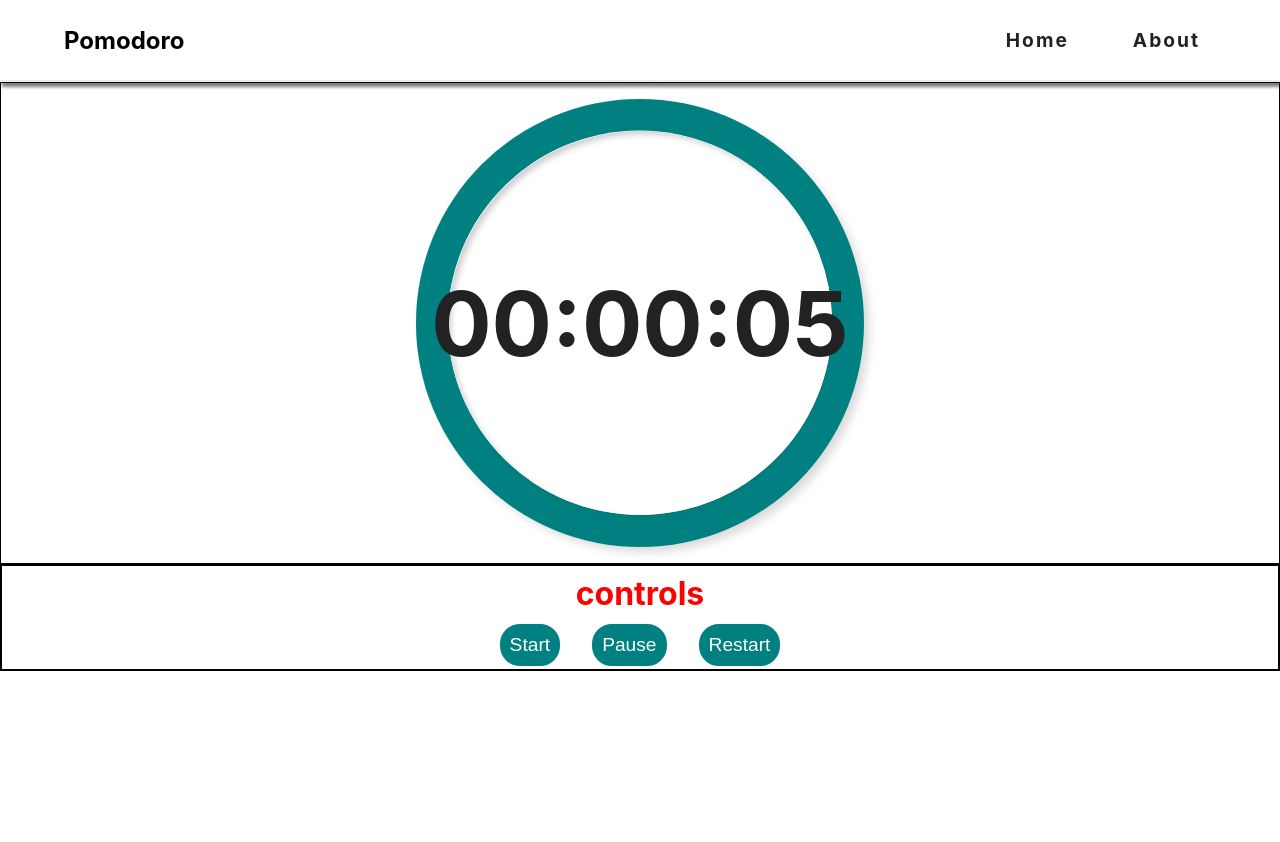
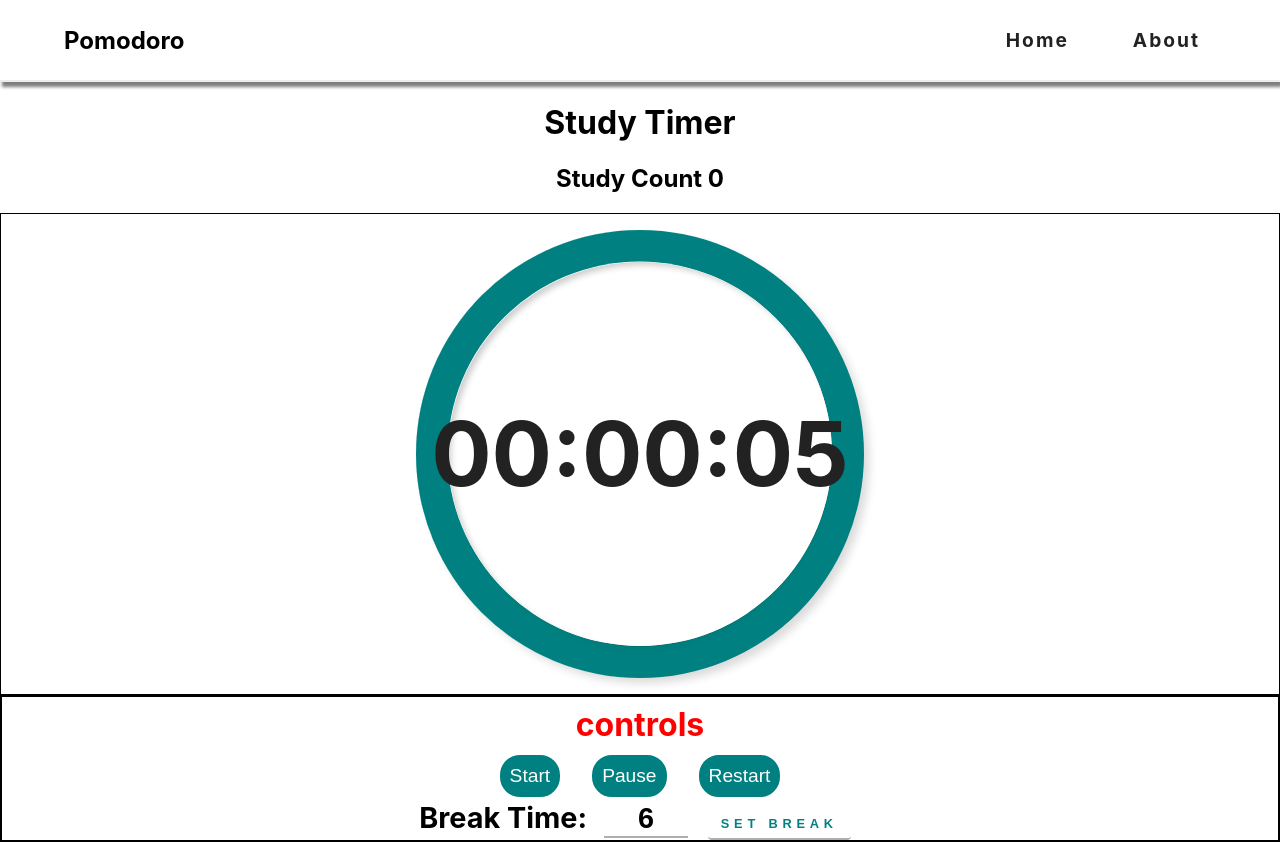
Before and after one commit to JMChurchill/Pomodoro-react-app, a React (Create React App) app in the folder pomodoro-timer/: page / in a window 1280 px wide. Before the commit the page ends 800 px from the top, so only its background shows below. Built offline with nearby package versions, Linux system fonts and the light colour scheme.

Commit message:
Added set break time

```diff
--- a/pomodoro-timer/src/Components/ControlBar.js
+++ b/pomodoro-timer/src/Components/ControlBar.js
@@ -1,4 +1,4 @@
-import React from "react";
+import React, { useState } from "react";
 // import PropTypes from "prop-types";
 
 const ControlBar = ({
@@ -7,21 +7,52 @@ const ControlBar = ({
   resetTimer,
   isAlarm,
   cancelAlarm,
+  breakTime,
+  setBreakTime,
+  startBreak,
 }) => {
+  const [mins, setMins] = useState(breakTime);
+
   const stopAlarm = () => {
     cancelAlarm(false);
     resetTimer();
   };
+  const beginBreak = () => {
+    cancelAlarm(false);
+    startBreak();
+  };
+  const setBTime = (e) => {
+    e.preventDefault();
+    console.log("set break time");
+    console.log("minutes ====== " + mins);
+    setBreakTime(mins);
+  };
   return (
     <div className="control-bar">
       {isAlarm ? (
-        <button onClick={stopAlarm}>Stop</button>
+        <>
+          <button onClick={stopAlarm}>Stop</button>
+          <button onClick={beginBreak}>Start Break</button>
+        </>
       ) : (
         <>
           <h2>controls</h2>
           <button onClick={startTimer}>Start</button>
           <button onClick={stopTimer}>Pause</button>
           <button onClick={resetTimer}>Restart</button>
+          {/* <p>Study Time: </p> */}
+          <form className="break-input" onSubmit={setBTime}>
+            <label for="fminutes">Break Time: </label>
+            <input
+              type="numbers"
+              name="minutes"
+              id="fminutes"
+              onChange={(e) => setMins(e.target.value.replace(/\D/, ""))}
+              value={mins}
+              className="minutes-input"
+            ></input>
+            <input type="submit" value="Set Break" className="btn" />
+          </form>
         </>
       )}
     </div>
--- a/pomodoro-timer/src/Components/Timer.js
+++ b/pomodoro-timer/src/Components/Timer.js
@@ -9,6 +9,8 @@ const Timer = ({
   setIsAlarmSound,
   completeTimers,
   startTime,
+  isBreakTimer,
+  breakTime,
 }) => {
   // const theT = time;
   // console.log(time);
@@ -45,12 +47,22 @@ const Timer = ({
   if (time !== null) {
     console.log(time);
     formattedTime = secondsToHms(time);
-    // console.log("start" + startTime);
-    let per = time / startTime;
+    //Update progress wheel
+    let per;
+    if (isBreakTimer) {
+      // console.log("breakTimer active");
+      per = time / breakTime;
+    } else {
+      // console.log("breakTimer inactive");
+      per = time / startTime;
+    }
     let rotate = 360 - per * 360;
     // console.log("percentage gone: " + per + "\nrotate: " + rotate);
     const halfCircles = document.querySelectorAll(".half-circle");
     const halfCircleTop = document.querySelector(".half-circle-top");
+    // if (isBreakTimer) {
+    //   halfCircleTop.style.backgroundColor = "grey";
+    // }
     // console.log(halfCircles);
     halfCircles.forEach((cir) => {
       cir.style.transform = `rotate(${rotate}deg)`;
--- a/pomodoro-timer/src/index.css
+++ b/pomodoro-timer/src/index.css
@@ -152,6 +152,23 @@ Controlbar
 .control-bar button:hover {
   background-color: rgb(32, 212, 212);
   border: 2px solid rgb(32, 212, 212);
+}
+
+.control-bar form,
+input {
+  /* color: red; */
+  font-weight: bold;
+  font-size: 1.8rem;
+  text-align: center;
+}
+.control-bar input {
+  width: 5rem;
+  border: white;
+  border-bottom: solid 2px var(--darkGrey);
+  margin: 0 10px;
+}
+.control-bar form .btn {
+  width: auto;
 }
 
 /*
--- a/pomodoro-timer/src/pages/Home.js
+++ b/pomodoro-timer/src/pages/Home.js
@@ -14,6 +14,9 @@ const Home = () => {
   const [time, setTime] = useState(() => startTime);
   const [isAlarm, setIsAlarm] = useState(false);
   const [completeTimers, setCompleteTimers] = useState(0);
+  const [breakTime, setBreakTime] = useState(6);
+  const [isBreakTimer, setIsBreakTimer] = useState(false);
+  const [studyCount, setStudyCount] = useState(0);
   // const [interval, setSInterval] = useState(null);
   const audio = new Audio(alarm);
 
@@ -73,10 +76,24 @@ const Home = () => {
     audio.currentTime = 0;
     setIsAlarm(() => !isAlarm);
     console.log(isAlarm);
+    if (isBreakTimer) {
+      setIsBreakTimer(false);
+    } else {
+      setStudyCount((studyCount) => studyCount + 1);
+    }
+  };
+
+  const startBreak = () => {
+    console.log("beakTime---====" + breakTime);
+    setTime(breakTime);
+    setIsBreakTimer(true);
+    setIsStarted(true);
   };
 
   return (
     <main>
+      {!isBreakTimer ? <h1>Study Timer</h1> : <h1>Break Timer</h1>}
+      <h2> Study Count {studyCount}</h2>
       <Timer
         time={time}
         isStarted={isStarted}
@@ -88,6 +105,8 @@ const Home = () => {
         completeTimers={completeTimers}
         startTime={startTime}
         // seconds={seconds}
+        isBreakTimer={isBreakTimer}
+        breakTime={breakTime}
       />
       <ControlBar
         startTimer={startTimer}
@@ -96,6 +115,9 @@ const Home = () => {
         // setTier={setTimer}
         isAlarm={isAlarm}
         cancelAlarm={cancelAlarm}
+        breakTime={breakTime}
+        setBreakTime={setBreakTime}
+        startBreak={startBreak}
       />
     </main>
   );
```
